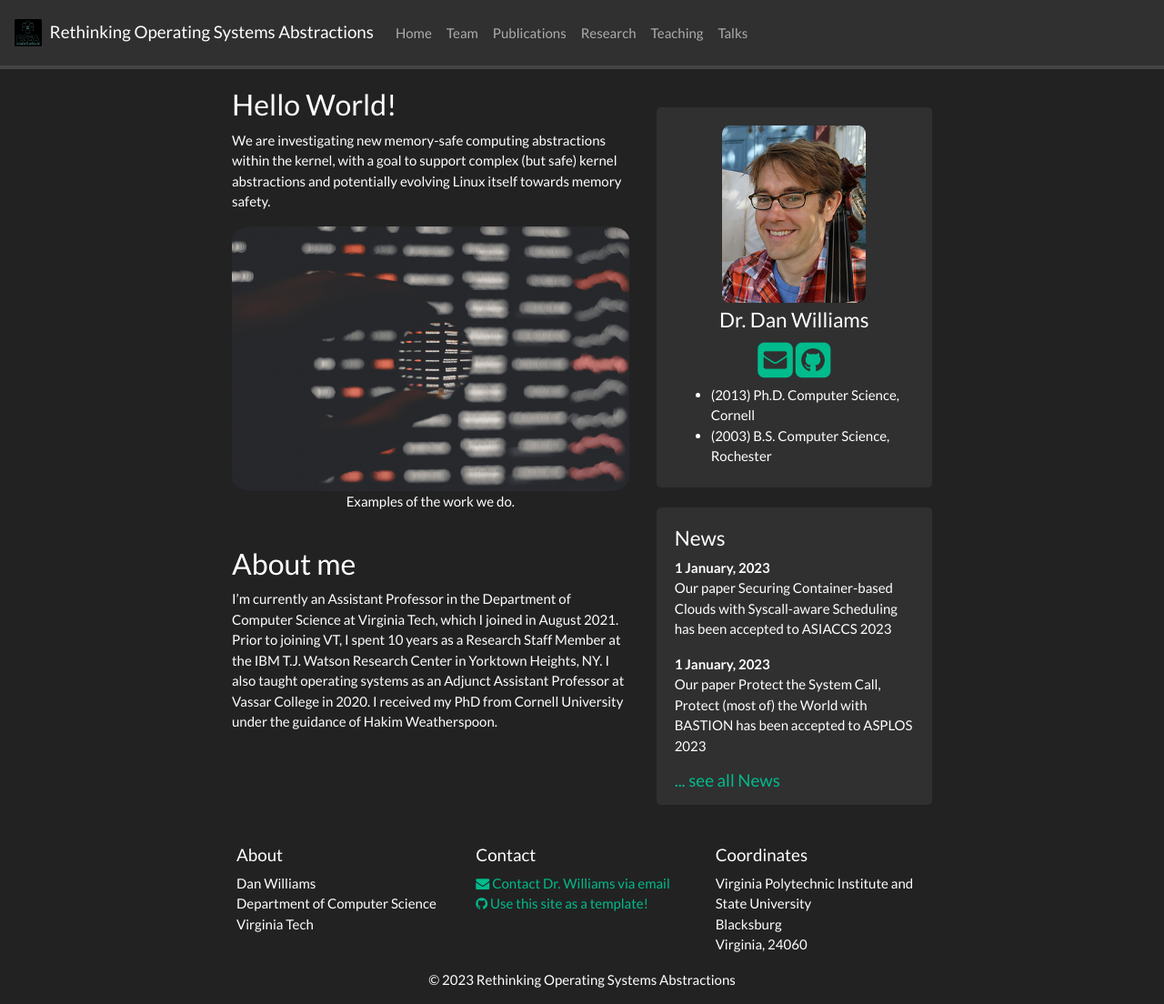
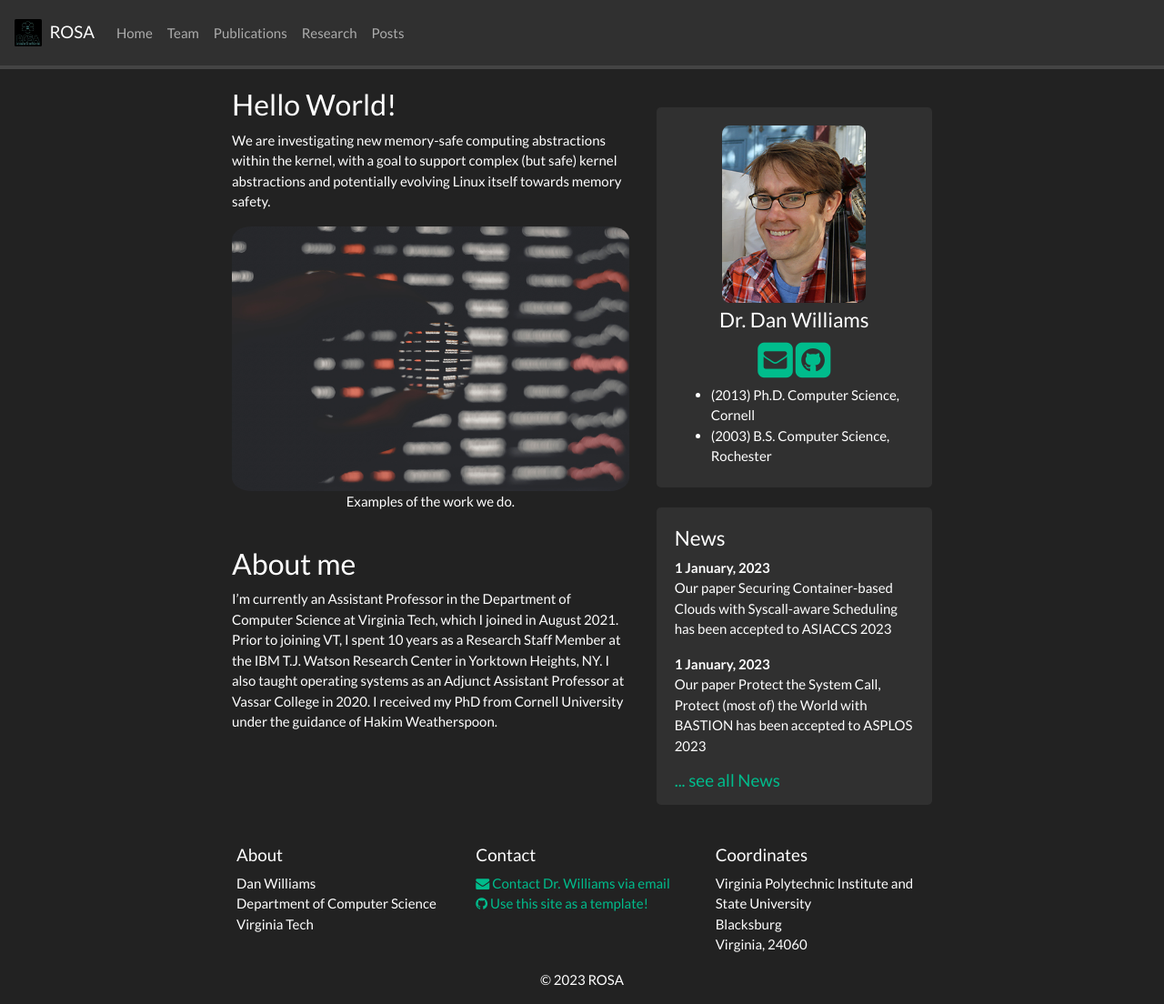
Before and after one commit to rosalab/rosalab.github.io, a Jekyll site: the page built from _pages/home.md, in a window 1280 px wide and 1104 px high. Shown: the whole window at 91% size. Built offline with Jekyll 4.4.1, drawn with Linux system fonts in a browser that asks for light colours; nearby versions of some CDN libraries; a style sheet for code colours, icons or effects is not loaded.

```diff
--- a/_config.yml
+++ b/_config.yml
@@ -1,5 +1,5 @@
 # Site settings
-title: Rethinking Operating Systems Abstractions
+title: ROSA
 email: rdjwillia@vt.edu
 description: Academic Webpage of the ROSA Lab at Virginia Tech
 baseurl: ""
@@ -30,9 +30,9 @@ nav_pages:
   - name: team
   - name: publications
   - name: research
-  - name: teaching
-  - name: talks
-#  - name: team
+#  - name: teaching
+#  - name: talks
+  - name: posts
 #  - name: teaching
 
 include:
@@ -94,3 +94,11 @@ exclude:
   - switch_theme.sh
   - tags
   - Rakefile
+
+defaults:
+  -
+    scope:
+        path: ""
+        type: "posts"
+    values:
+        layout: "post"
--- a/_data/team_members.yml
+++ b/_data/team_members.yml
@@ -8,7 +8,7 @@
   photo: rock.jpg
   info: MS CS, 2024
   email: raj.sahu@vt.edu
-  #website: no website
+  website: "https://www.linkedin.com/in/rjsu26/"
 
 - name: Siddharth Chintamaneni
   photo: rock.jpg
```
Also changed, not shown: _pages/post.html (added, +34 -0 lines), _posts/2023-07-01-Another-example.md (added, +44 -0 lines), _posts/2023-07-28-Getting-started.md (added, +8 -0 lines).
